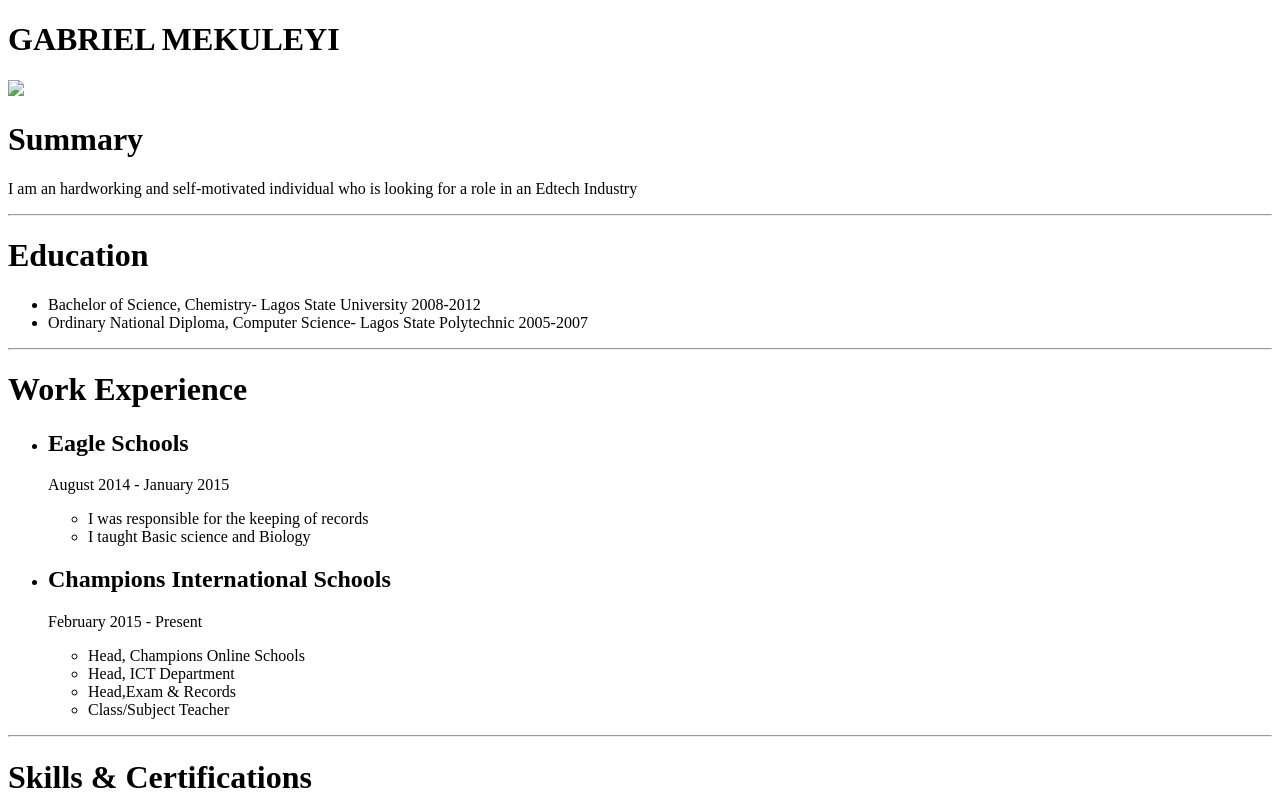
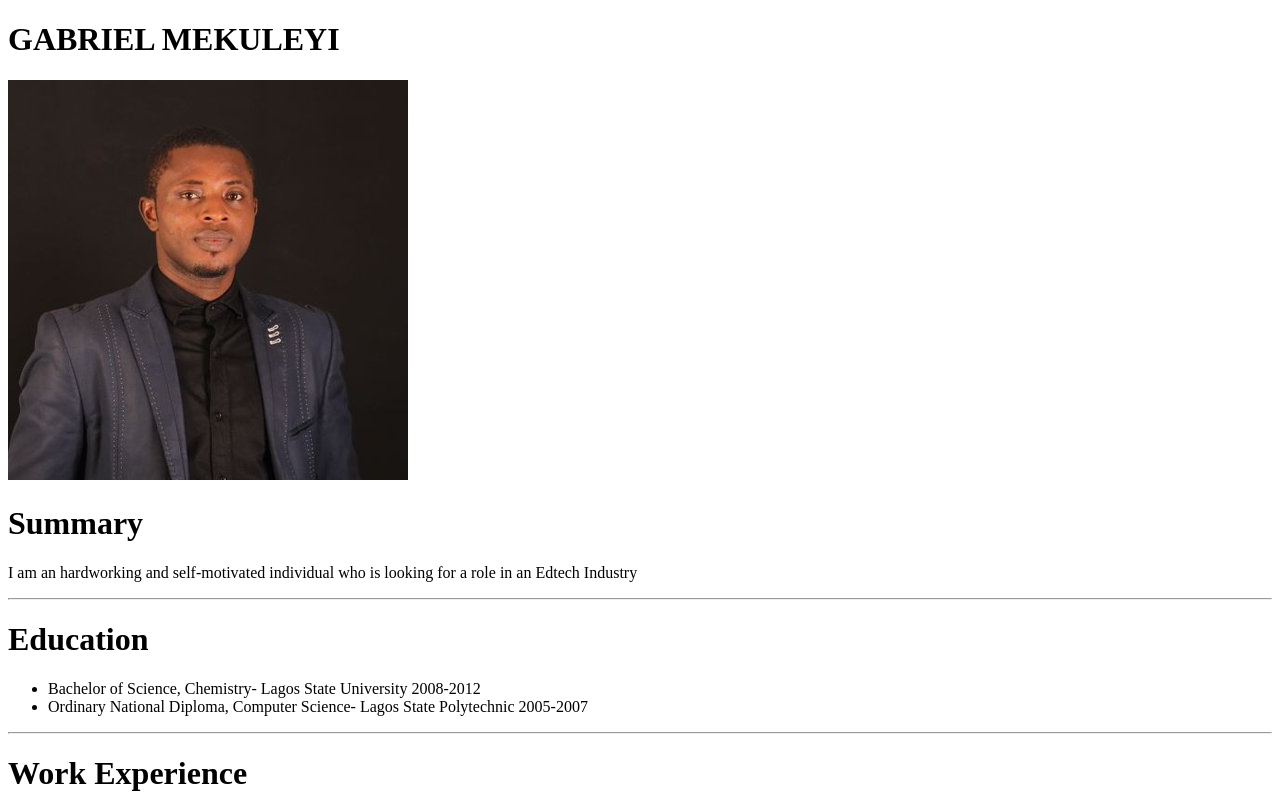
Before and after one commit to AngelGabriel-tech/CV, a plain HTML site: page index.html in a window 1280 px wide. Shown: the top 800 px of the page. Drawn offline with Linux system fonts and the light colour scheme.

Commit message:
Update index.html

```diff
--- a/index.html
+++ b/index.html
@@ -7,7 +7,7 @@
 <!--- Here goes the info for my resume-->
     <body>
        <h1> GABRIEL MEKULEYI </h1>
-       <img src="images/gabriel.jpg"/>
+       <img src="gabriel.jpg"/>
        <h1>Summary</h1>
        <p>I am an hardworking and self-motivated individual who is looking for a role in an Edtech Industry</p>
        <hr/>
```
